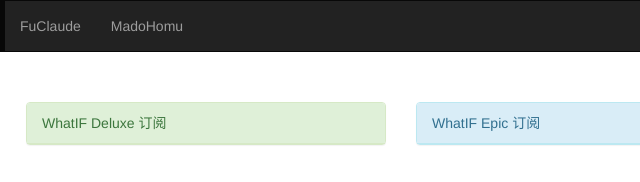
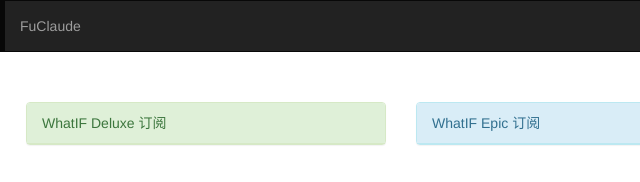
Before and after one commit to PlayMcBKuwu/WhatIF_Store_Pages, a plain HTML site: page index.html in a window 1280 px wide. Shown: the top 182 px of the page, 434-1074 px from the left. Drawn offline with nearby package versions, Linux system fonts and the light colour scheme.

Commit message:
Update index.html

```diff
--- a/index.html
+++ b/index.html
@@ -52,7 +52,6 @@
         <li><a href="https://endercat.eu.org/">樱的博客</a></li>
         <li class="active"><a href="https://store.sakurayuri.top">小卖部</a></li>
         <li><a href="https://claude.sakurayuri.top/">FuClaude</a></li>
-        <li><a href="https://madohomu.sakurayuri.top/">MadoHomu</a></li>
       </ul>
       <ul class="nav navbar-nav navbar-right">
         <li><a href="https://github.com/GoldenMelon-Studio"><span class="glyphicon glyphicon-user"></span> openKyubey GitHub</a></li>
```
